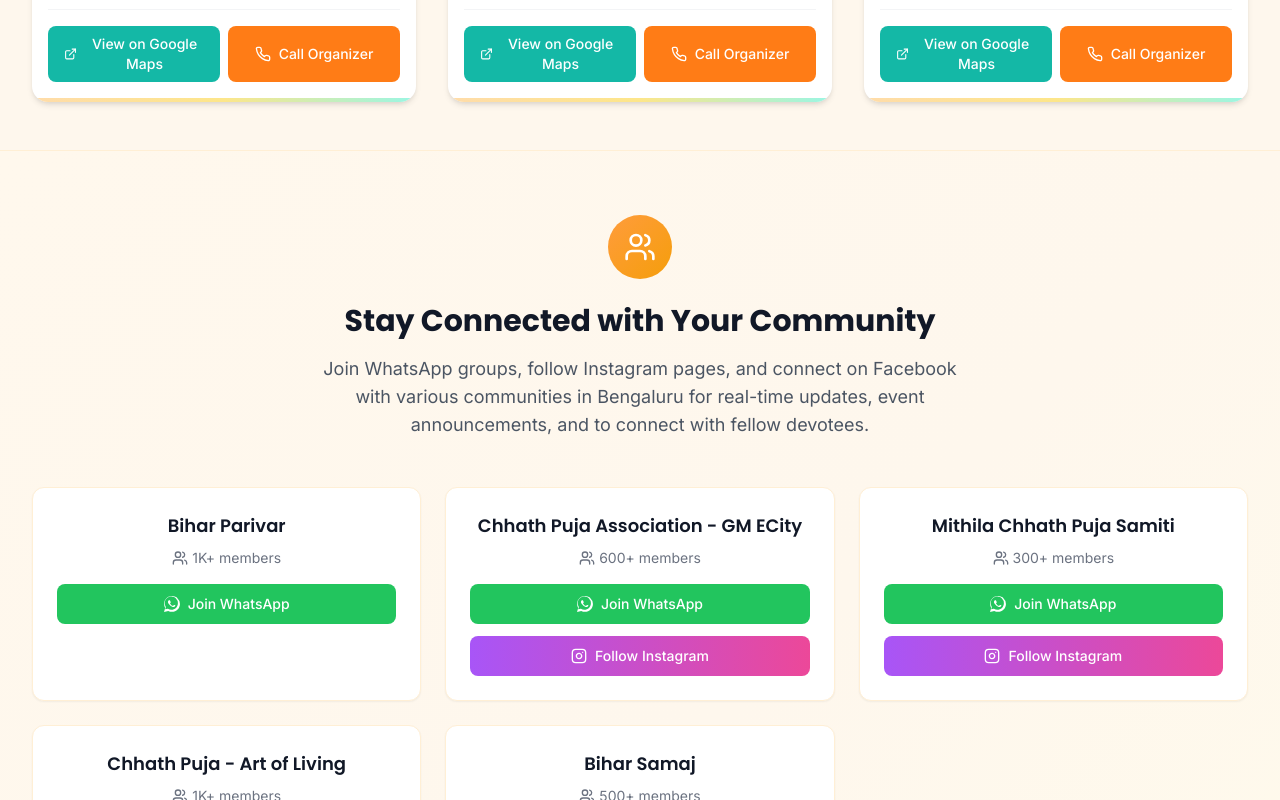
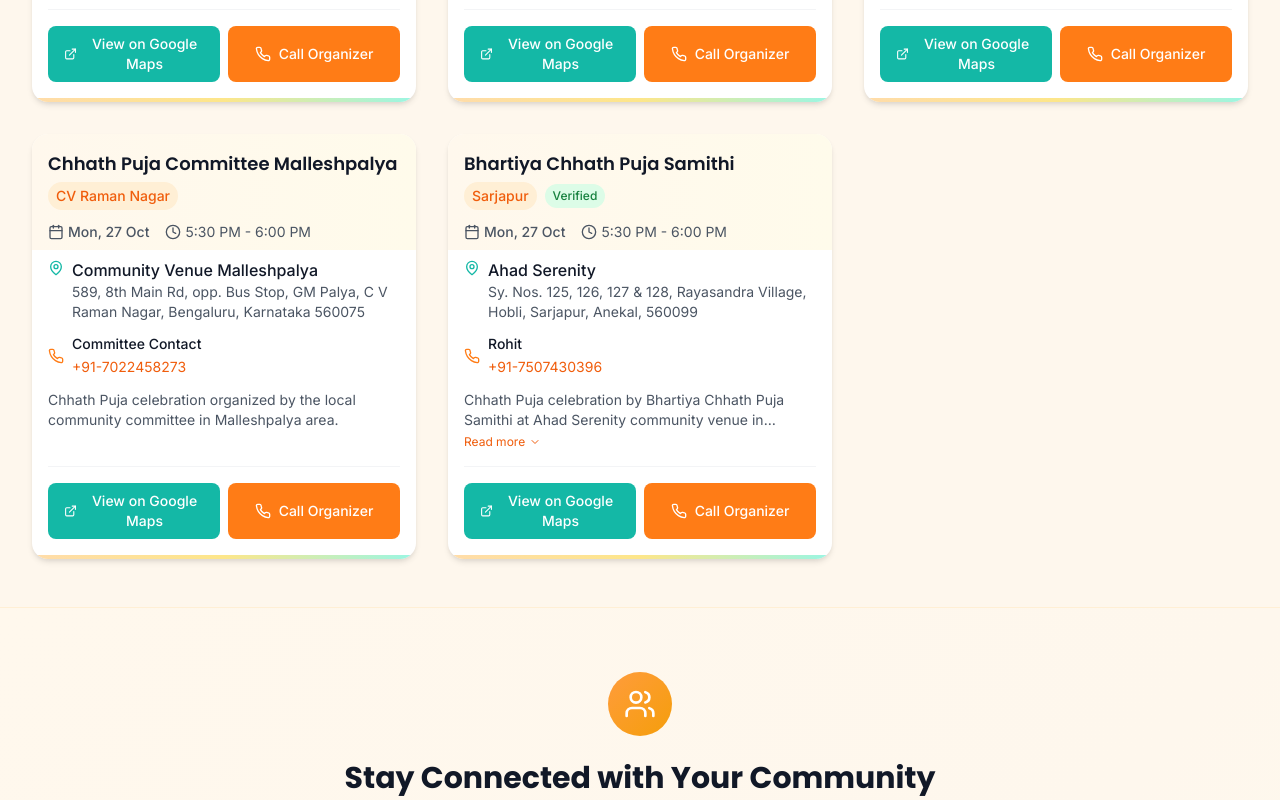
Before and after one commit to vinitshahdeo/chhath-puja, a React (Vite) app: page / in a window 1280 px wide. Shown: the part 1700-2500 px from the top of the page. Built offline with nearby package versions, Linux system fonts and the light colour scheme; the HTML template or start-up script is replaced by a standard one.

Commit message:
added new events + communities

```diff
--- a/src/components/CommunityConnect.jsx
+++ b/src/components/CommunityConnect.jsx
@@ -38,6 +38,21 @@ const CommunityConnect = () => {
       instagram: "https://www.instagram.com/biharsamaj_bengaluru",
       instagramHandle: "@biharsamaj_bengaluru",
       members: "500+"
+    },
+    {
+      name: "Chhath Puja Committee Malleshpalya",
+      facebook: "https://www.facebook.com/ChhathPujaCommitteeMalleshpalya",
+      members: "100+"
+    },
+    {
+      name: "Bhojpuri Samaj Seva Samiti Bangalore",
+      facebook: "https://www.facebook.com/BSSS.Bangalore/",
+      members: "1.2K+"
+    },
+    {
+      name: "Serenity Chhath Puja Samiti",
+      whatsapp: "https://chat.whatsapp.com/FMldIbnjIBg5AH93CvJco3",
+      members: "80+"
     }
   ];
 
```
Also changed, not shown: public/events.csv.
